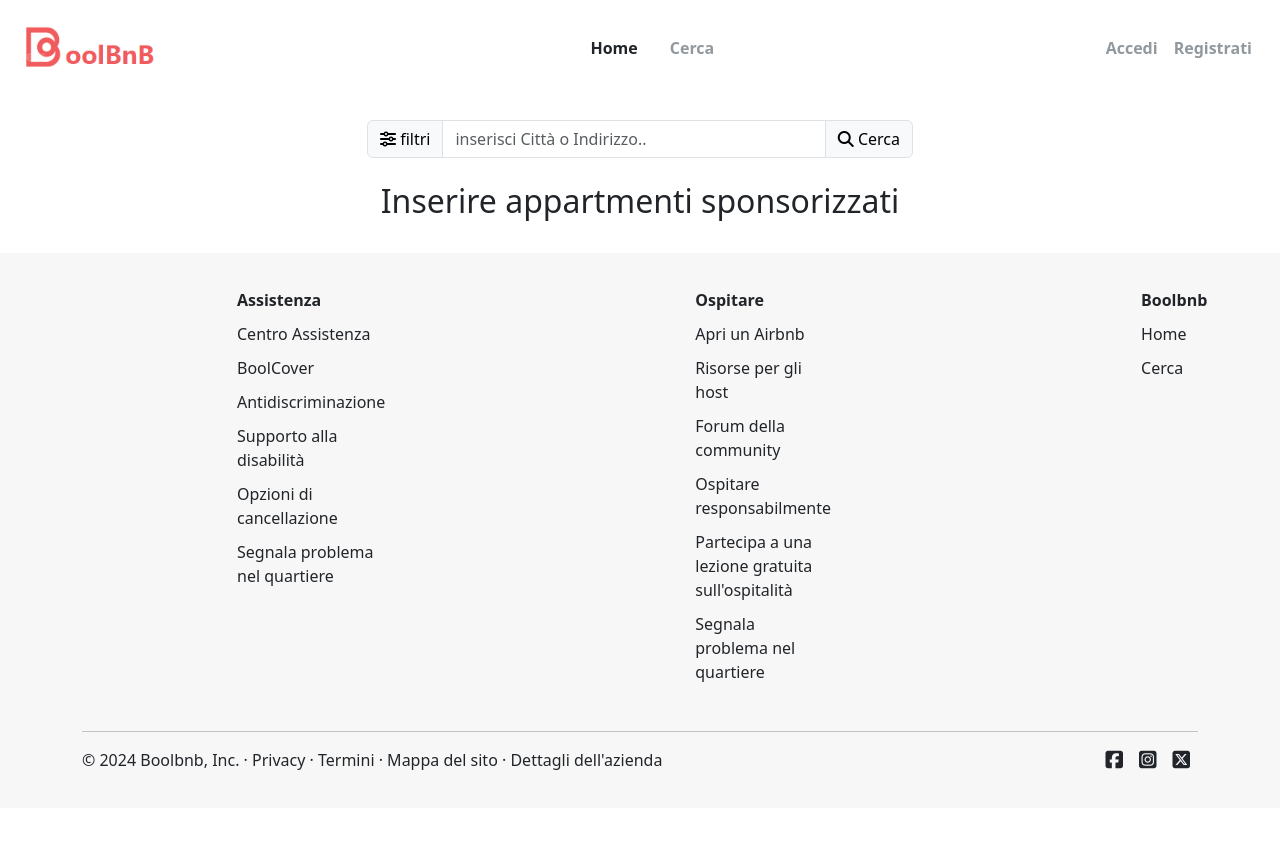
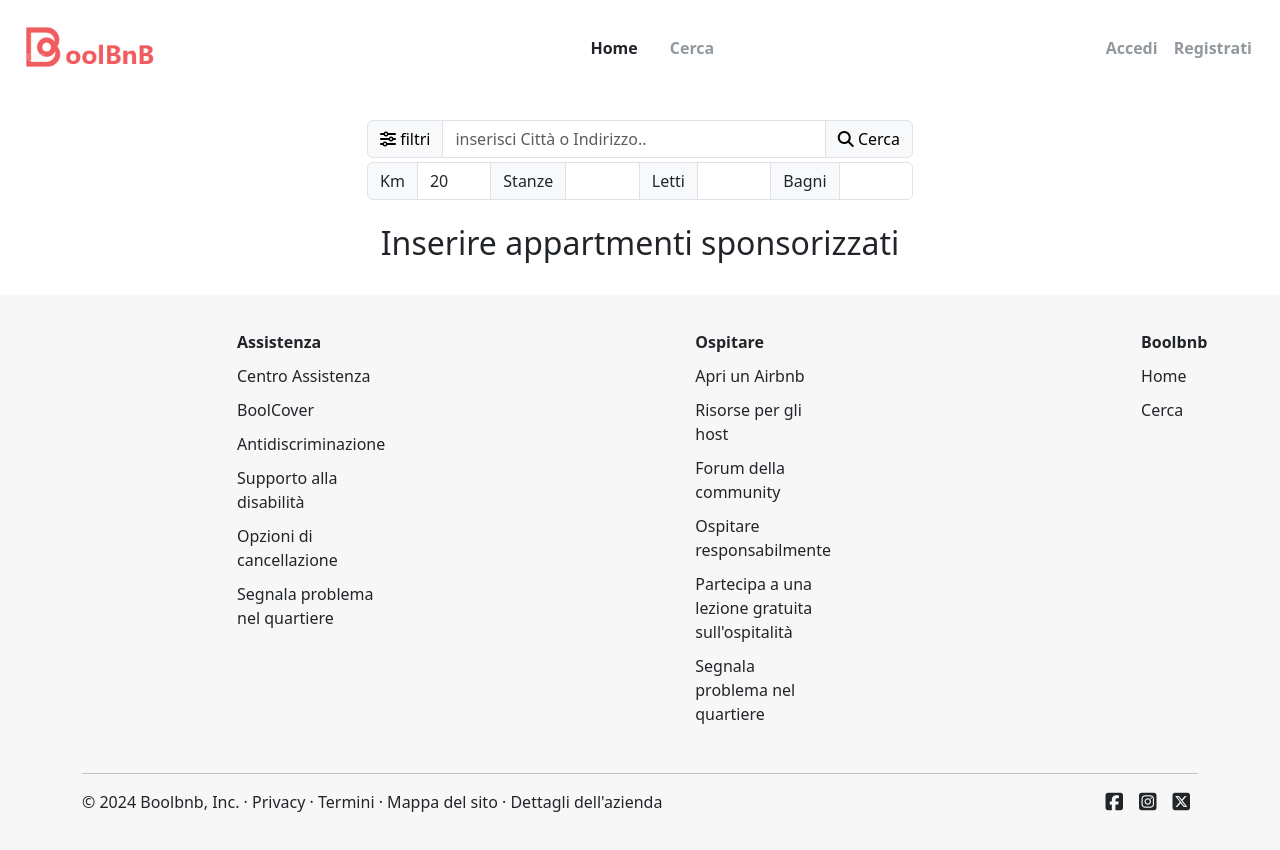
Before and after one commit to alex02r/vite-boolbnb, a Vue app: page /searched in a window 1280 px wide. Shown: the top 850 px of the page. Before the commit the page ends 808 px from the top, so only its background shows below. Built offline with nearby package versions, Linux system fonts and the light colour scheme.

Commit message:
up: Aggiunti filtri sotto la searchbar

```diff
--- a/src/pages/AppSearched.vue
+++ b/src/pages/AppSearched.vue
@@ -12,9 +12,9 @@ export default {
             apartments: [],
             search_address: '',
             distance: 20,
-            rooms: null,
-            beds: null,
-            bathrooms: null,
+            rooms: '',
+            beds: '',
+            bathrooms: '',
             services: [],
             currentPage: 1,
             lastPage: null,
@@ -51,10 +51,20 @@ export default {
         <div class="row justify-content-center">
             <div class="col-12 col-md-6">
                 <form @submit.prevent="searchApartments()">
-                    <div class="input-group mb-4">
+                    <div class="input-group mb-1">
                         <button type="button" class="btn btn-light border" @click="showModal = !showModal"> <i class="fas fa-sliders"></i> filtri</button>
                         <input type="text" class="form-control" id="address" v-model="search_address" name="address" placeholder="inserisci Città o Indirizzo.." aria-label="inserisci Città o Indirizzo.." aria-describedby="address">
                         <button class="btn btn-light border"><i class="fas fa-magnifying-glass"></i> Cerca</button>
+                    </div>
+                    <div class="input-group mb-4">
+                        <span class="input-group-text">Km</span>
+                        <input type="text" class="form-control text_width" min="0" max="40" step="1" id="distance" name="distance" v-model="distance">
+                        <span class="input-group-text">Stanze</span>
+                        <input type="text" class="form-control text_width" min="1" max="8" id="rooms" name="rooms" v-model="rooms">
+                        <span class="input-group-text">Letti</span>
+                        <input type="text" class="form-control text_width" min="1" max="8" id="beds" name="beds" v-model="beds">
+                        <span class="input-group-text">Bagni</span>
+                        <input type="text" class="form-control text_width" min="1" max="8" id="bathrooms" name="bathrooms" v-model="bathrooms">
                     </div>
 
                     <div class="filters border rounded" v-if="showModal">
@@ -84,7 +94,7 @@ export default {
                                     <div class="mb-3">
                                         <h5>Camere</h5>
                                         <div class="d-flex gap-2 overflow-x-auto">
-                                            <button class="btn rounded-pill px-4" :class="rooms == null ? 'btn-dark' : 'btn-light'" @click="rooms = null">qualsiasi</button>
+                                            <button class="btn rounded-pill px-4" :class="rooms == '' ? 'btn-dark' : 'btn-light'" @click="rooms = ''">qualsiasi</button>
                                             <button class="btn rounded-pill px-4" :class="rooms == 1 ? 'btn-dark' : 'btn-light'" @click="rooms = 1">1</button>
                                             <button class="btn rounded-pill px-4" :class="rooms == 2 ? 'btn-dark' : 'btn-light'" @click="rooms = 2">2</button>
                                             <button class="btn rounded-pill px-4" :class="rooms == 3 ? 'btn-dark' : 'btn-light'" @click="rooms = 3">3</button>
@@ -98,7 +108,7 @@ export default {
                                     <div class="mb-3">
                                         <h5>Letti</h5>
                                         <div class="d-flex gap-2 overflow-x-auto">
-                                            <button class="btn rounded-pill px-4" :class="beds == null ? 'btn-dark' : 'btn-light'" @click="beds = null">qualsiasi</button>
+                                            <button class="btn rounded-pill px-4" :class="beds == '' ? 'btn-dark' : 'btn-light'" @click="beds = ''">qualsiasi</button>
                                             <button class="btn rounded-pill px-4" :class="beds == 1 ? 'btn-dark' : 'btn-light'" @click="beds = 1">1</button>
                                             <button class="btn rounded-pill px-4" :class="beds == 2 ? 'btn-dark' : 'btn-light'" @click="beds = 2">2</button>
                                             <button class="btn rounded-pill px-4" :class="beds == 3 ? 'btn-dark' : 'btn-light'" @click="beds = 3">3</button>
@@ -112,7 +122,7 @@ export default {
                                     <div class="mb-3">
                                         <h5>Bagni</h5>
                                         <div class="d-flex gap-2 overflow-x-auto">
-                                            <button class="btn rounded-pill px-4" :class="bathrooms == null ? 'btn-dark' : 'btn-light'" @click="bathrooms = null">qualsiasi</button>
+                                            <button class="btn rounded-pill px-4" :class="bathrooms == '' ? 'btn-dark' : 'btn-light'" @click="bathrooms = ''">qualsiasi</button>
                                             <button class="btn rounded-pill px-4" :class="bathrooms == 1 ? 'btn-dark' : 'btn-light'" @click="bathrooms = 1">1</button>
                                             <button class="btn rounded-pill px-4" :class="bathrooms == 2 ? 'btn-dark' : 'btn-light'" @click="bathrooms = 2">2</button>
                                             <button class="btn rounded-pill px-4" :class="bathrooms == 3 ? 'btn-dark' : 'btn-light'" @click="bathrooms = 3">3</button>
@@ -178,4 +188,7 @@ export default {
         transform: translateX(-50%);
         z-index: 999;
     }
+    .input-group-text.text_width{
+        width: 20px;
+    }
 </style>
```
